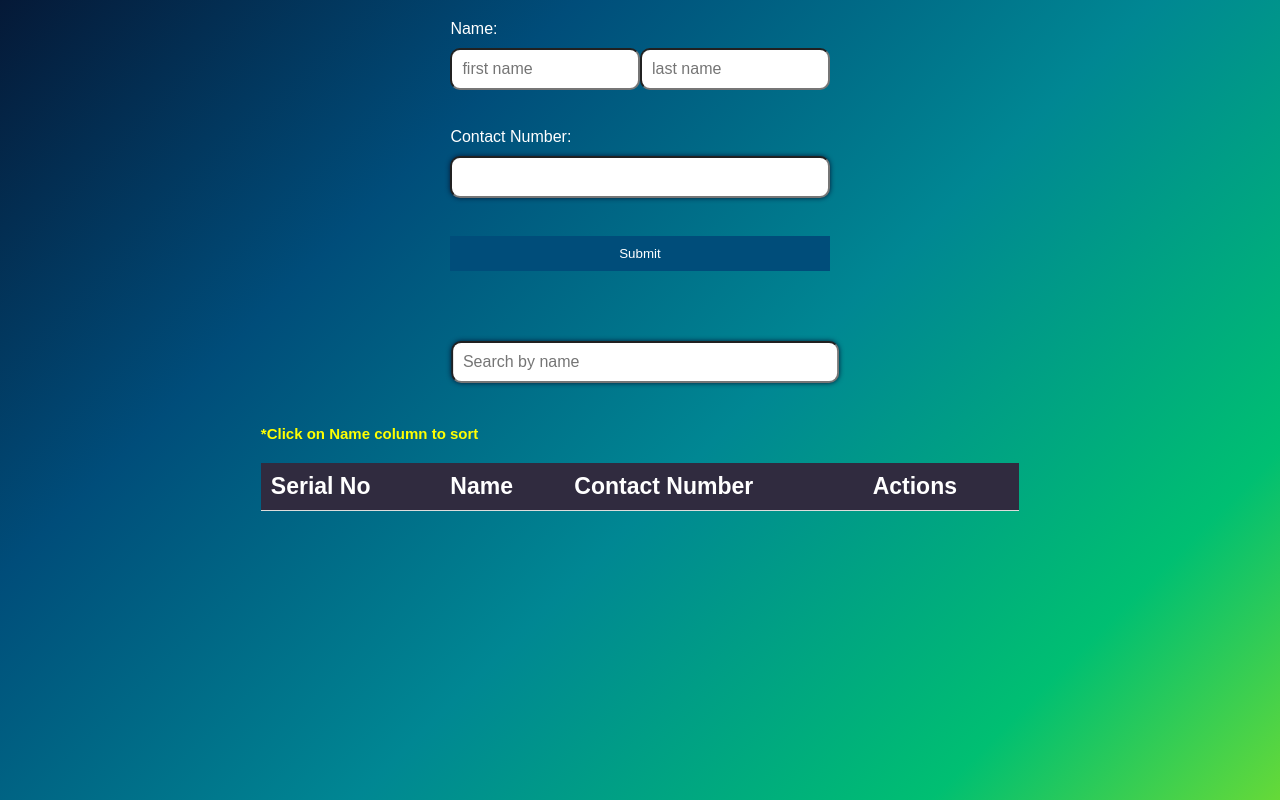
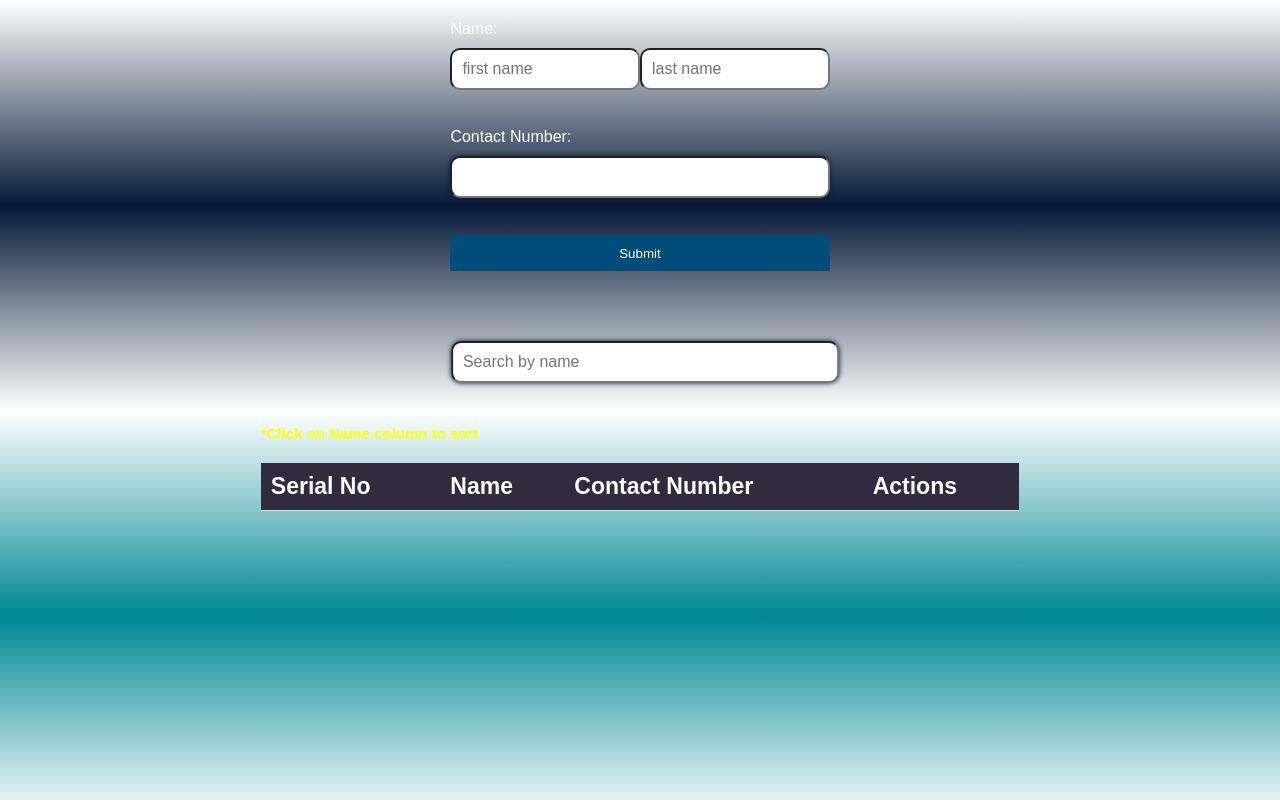
Before and after one commit to aaradhayasingh811/form, a plain HTML site: page index.html in a window 1280 px wide. Shown: the top 800 px of the page. Drawn offline with nearby package versions, Linux system fonts and the light colour scheme.

Commit message:
Update style.css

```diff
--- a/style.css
+++ b/style.css
@@ -5,7 +5,7 @@
 
 }
 body {
-  background: linear-gradient(135deg, #051937, #004d7a, #008793, #00bf72, #a8eb12);
+  background: linear-gradient(#fff, #051937, #fff, #008793, #fff, #a8eb12);
   font-family: Arial, sans-serif;
   color: white;
   height: 1000px;
```
